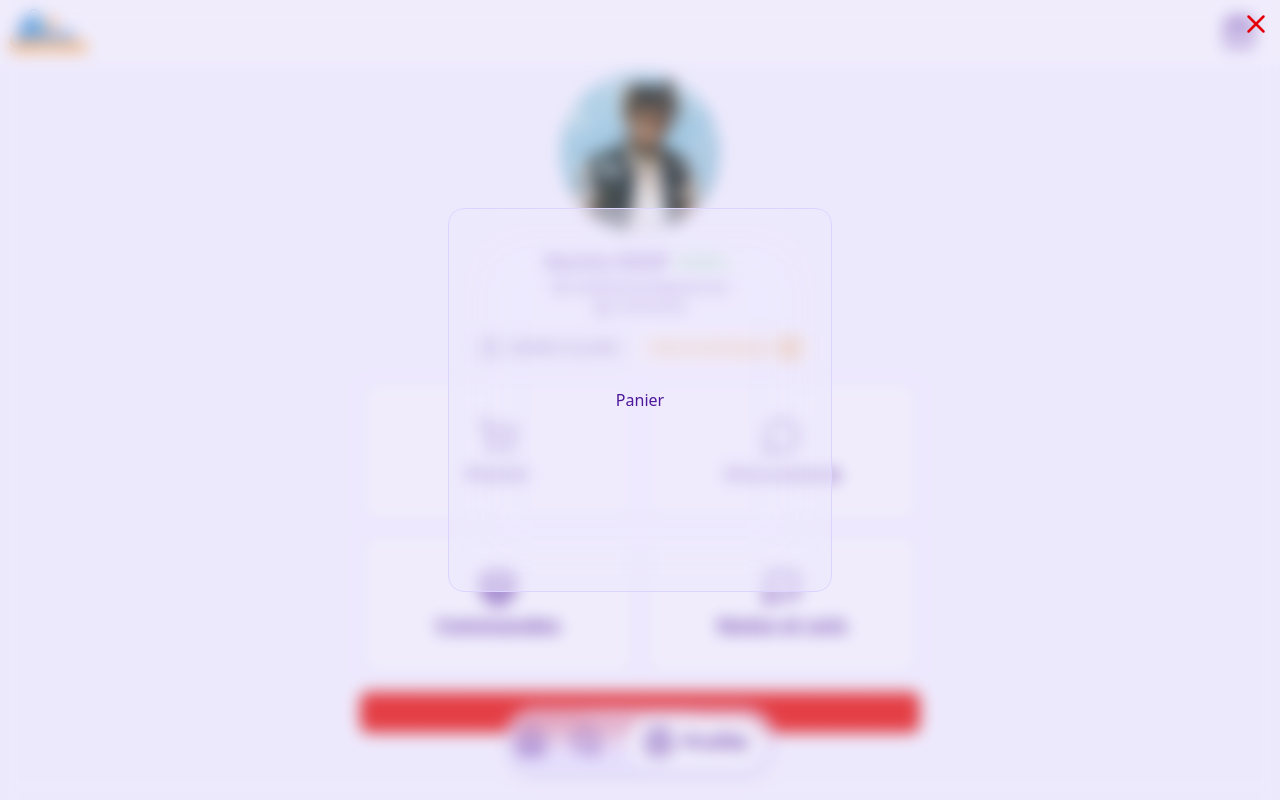
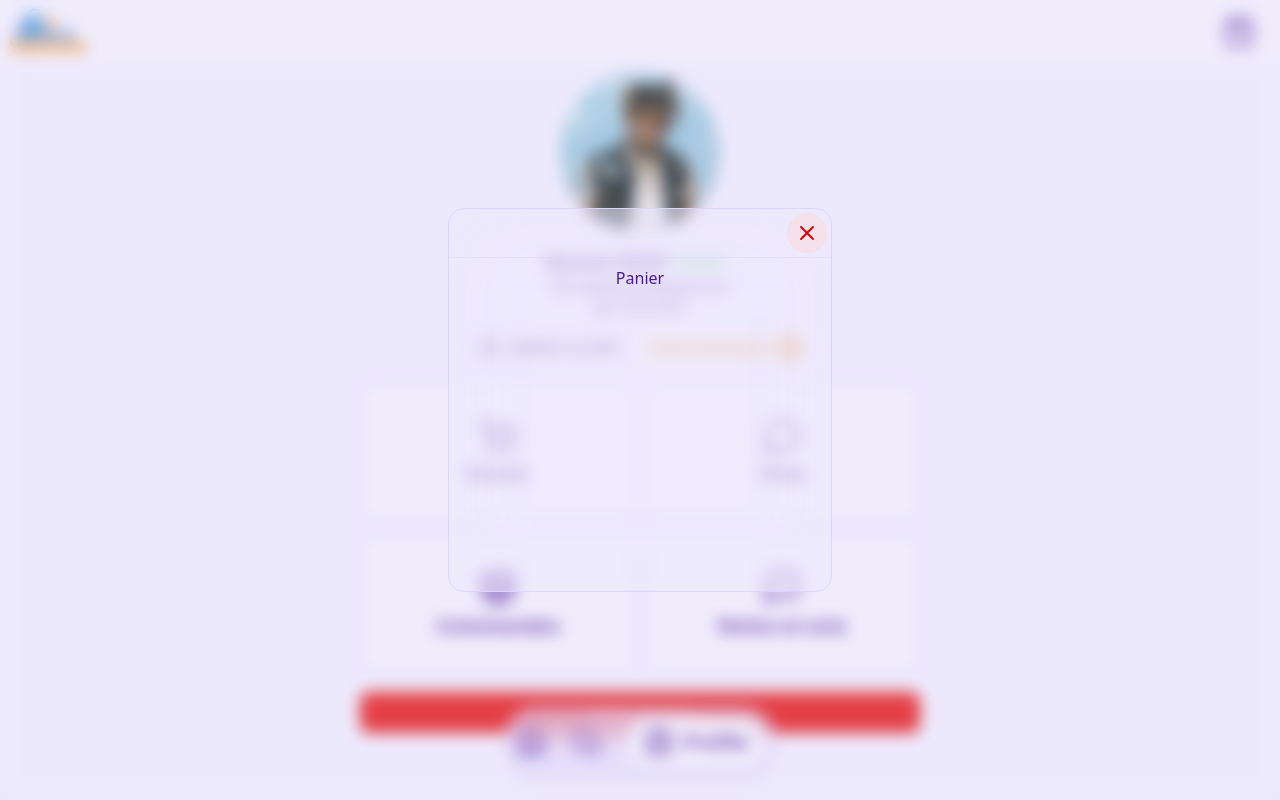
Before and after one commit to tugnodev/cc-frontend, a SvelteKit app: page /market/profile in a window 1280 px wide. Both pictures are taken after a click on the button "Panier". Built offline with nearby package versions, Linux system fonts and the light colour scheme.

Commit message:
Moptimize

```diff
--- a/src/components/ModalBox.svelte
+++ b/src/components/ModalBox.svelte
@@ -1,9 +1,19 @@
-<script>
-    let { children } = $props();
+<script lang="ts">
+    import { X } from "@lucide/svelte";
+
+    let { children, onClose } = $props();
 </script>
 
 <div
-    class="relative z-50 max-w-96 w-full min-h-96 bg-base-200/50 rounded-2xl border border-base-300 backdrop-blur-2xl flex flex-col items-center justify-center"
+    class="absolute max-w-96 w-full min-h-96 max-h-10/12 gap-2 bg-base-200/50 rounded-2xl border border-base-300 backdrop-blur-2xl flex flex-col items-center justify-start"
 >
+    <div class="w-full flex flex-row-reverse p-1 border-b border-base-300/50">
+        <button
+            onclick={onClose}
+            class="btn btn-md btn-soft btn-square btn-error rounded-full"
+        >
+            <X />
+        </button>
+    </div>
     {@render children()}
 </div>
--- a/src/components/MsgModal.svelte
+++ b/src/components/MsgModal.svelte
@@ -1,7 +1,5 @@
 <script lang="ts">
-    import { X, MessageCircle } from "@lucide/svelte";
-
-    export let onClose: () => void;
+    import { MessageCircle } from "@lucide/svelte";
 
     export let messages = [
         {
@@ -80,17 +78,7 @@
 </script>
 
 <!-- Modal -->
-<div
-    class="max-w-96 w-full bg-base-200/30 h-[32rem] rounded-2xl border border-base-300 p-4 flex flex-col gap-4 relative"
->
-    <!-- Close -->
-    <button
-        on:click={onClose}
-        class="absolute top-2 right-2 btn btn-sm btn-circle btn-ghost btn-error"
-    >
-        <X />
-    </button>
-
+<div class="w-full h-full overflow-scroll p-4 flex flex-col gap-4">
     <!-- Header -->
     <div class="text-center">
         <h1 class="text-2xl font-bold">Discussions</h1>
--- a/src/routes/market/profile/+page.svelte
+++ b/src/routes/market/profile/+page.svelte
@@ -22,7 +22,7 @@
 
     const routes = [
         { label: "Panier", icon: ShoppingCart },
-        { label: "Discussions", icon: MessageCircle },
+        { label: "Chat", icon: MessageCircle },
         { label: "Commandes", icon: PackageOpen },
         { label: "Notes et avis", icon: MessageSquareWarning },
     ];
@@ -43,6 +43,7 @@
                     on:click={() => {
                         modal = true;
                         activeRoute = route.label;
+                        console.log(activeRoute);
                     }}
                     bind:this={window}
                     class="bg-base-100/50 border-2 rounded-xl gap-1 border-base-300 min-w-36 w-full min-h-36 h-full flex flex-col items-center justify-center"
@@ -54,34 +55,29 @@
                 </button>
             {/each}
         </div>
+
         <button class="w-full btn btn-error">Se deconnecter</button>
     </div>
 </Main>
 
 <!-- Modal -->
 {#if modal}
+    <!--Modale Panier -->
     {#if activeRoute == "Panier"}
         <div
             class="absolute inset-0 p-2 bg-base-100/20 backdrop-blur z-50 flex items-center justify-center"
         >
-            <ModalBox>
+            <ModalBox onClose={() => (modal = false)}>
                 <h1>Panier</h1>
             </ModalBox>
-            <button
-                on:click={() => (modal = false)}
-                class="absolute top-2 right-2 btn btn-sm btn-circle btn-ghost btn-error"
-            >
-                <X class="w-8 h-8" />
-            </button>
         </div>
     {/if}
-
-    {#if activeRoute == "Discutions"}
+    {#if activeRoute == "Chat"}
         <div
             class="absolute inset-0 p-2 bg-base-100/20 backdrop-blur z-50 flex items-center justify-center"
         >
-            <ModalBox>
-                <MsgModal onClose={() => (modal = false)} />
+            <ModalBox onClose={() => (modal = false)}>
+                <MsgModal />
             </ModalBox>
         </div>
     {/if}
@@ -90,30 +86,8 @@
         <div
             class="absolute inset-0 p-2 bg-base-100/20 backdrop-blur z-50 flex items-center justify-center"
         >
-            <ModalBox class="relative w-full max-w-3xl p-4">
-                <button
-                    on:click={() => (modal = false)}
-                    class="absolute top-2 right-2 btn btn-sm btn-circle btn-ghost btn-error"
-                    aria-label="Fermer"
-                >
-                    <X class="w-6 h-6" />
-                </button>
-
-                <h1 class="text-xl font-bold mb-4">Commandes</h1>
-
-                <select
-                    bind:value={statusFilter}
-                    class="select select-bordered mb-4 w-full"
-                >
-                    <option value="all">Toutes</option>
-                    <option value="pending">En attente</option>
-                    <option value="processing">En cours</option>
-                    <option value="shipped">Expédiée</option>
-                    <option value="delivered">Livrée</option>
-                    <option value="canceled">Annulée</option>
-                </select>
-
-                <CmdModal {orders} {statusFilter} />
+            <ModalBox onClose={() => (modal = false)}>
+                <CmdModal />
             </ModalBox>
         </div>
     {/if}
@@ -122,15 +96,9 @@
         <div
             class="absolute inset-0 p-2 bg-base-100/20 backdrop-blur z-50 flex items-center justify-center"
         >
-            <ModalBox>
+            <ModalBox onClose={() => (modal = false)}>
                 <h1>Notes et avis</h1>
             </ModalBox>
-            <button
-                on:click={() => (modal = false)}
-                class="absolute top-2 right-2 btn btn-sm btn-circle btn-ghost btn-error"
-            >
-                <X class="w-8 h-8" />
-            </button>
         </div>
     {/if}
 {/if}
```
